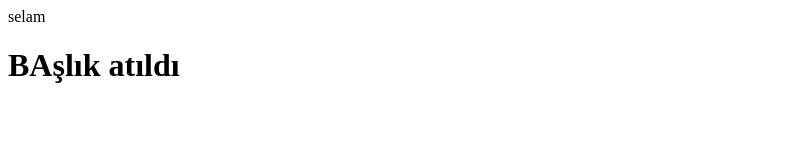
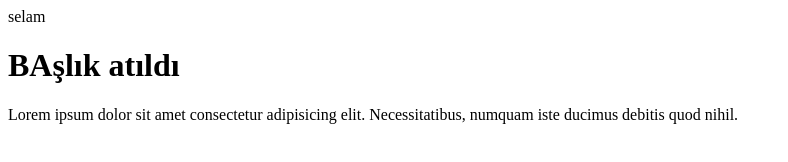
Before and after one commit to Nailbestas/aryaOS, a plain HTML site: page index.html in a window 1280 px wide. Shown: the whole page, without its empty margins (0-788 px from the left). Drawn offline with Linux system fonts and the light colour scheme.

Commit message:
lorem eklendi

```diff
--- a/index.html
+++ b/index.html
@@ -8,5 +8,6 @@
 <body>
     selam
     <h1>BAşlık atıldı</h1>
+    <p>Lorem ipsum dolor sit amet consectetur adipisicing elit. Necessitatibus, numquam iste ducimus debitis quod nihil.</p>
 </body>
 </html>
```
